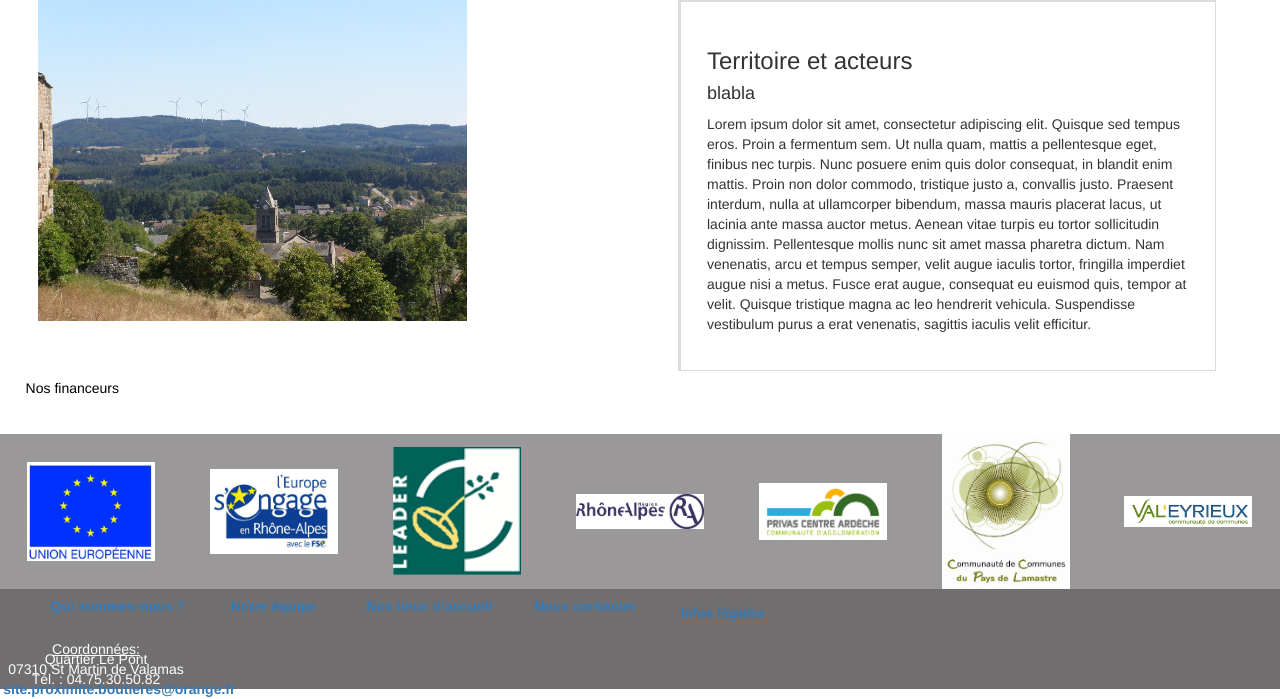
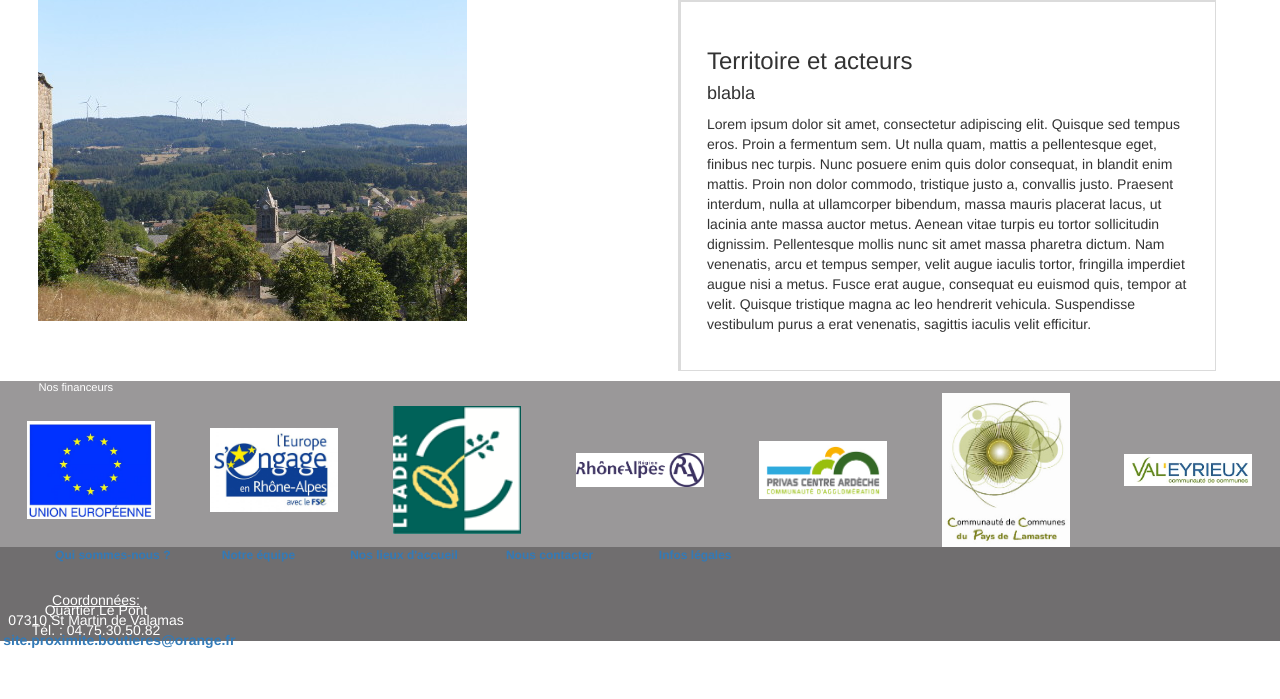
Before and after one commit to mariefontanel/site-proximite07, a PHP site: page / in a window 1280 px wide. Shown: the part 3754-4453 px from the top of the page. After the commit the page ends 4402 px from the top, so only its background shows below. Run offline with PHP 8.4, Linux system fonts and the light colour scheme.

Commit message:
aligenment menu bas dans footer, ajout titre bloc financeurs

```diff
--- a/_footer.php
+++ b/_footer.php
@@ -1,12 +1,13 @@
 <footer>
+	<div class="nav">
 	 	<ul class="menu">
-     <!-- <a href="index.php"><li><i class="fa fa-home fa-2x"></i></li></a> -->
 	     <a href="presentation.php"><li>Qui sommes-nous ?</li></a>
 	     <a href="equipe.php"><li>Notre équipe</li></a>
 	     <a href="lieux_accueil.php"><li>Nos lieux d'accueil</li></a>
 	     <a href="form_contact.php"><li>Nous contacter</li></a>
 		 <a href="infos_legales.php" class="infos_legales" >Infos légales</a>
 	   </ul>
+	 </div>
 
 	<div class="coordonnees">
 		<p class="intitule_coordonnees">Coordonnées:</p>
--- a/css/style.css
+++ b/css/style.css
@@ -464,10 +464,10 @@
 
 
 .bloc_financeurs{
-	text-align: center;
+	/*text-align: center;*/
 	background-color:#9A9899;
 	width: 100%;
-	margin-top: 3%;
+	/*margin-top: 3%;*/
 	display:flex;
 	justify-content:space-between;
 
@@ -479,14 +479,16 @@
 	margin:auto;
 }
 .titre_financeurs{
-	font-size: 1em;
-	color:black;
-	margin-left: 1%;
-	width: 100%;
+	font-size: 0.8em;
+	color:white;
+	margin-left: 3%;
 	margin-bottom: 0;
 
 }
-
+.bloc_titre_financeurs{
+	width: 100%;
+	background-color:#9A9899;
+}
 
 
 /*FOOTER*/
@@ -518,7 +520,7 @@
   }*/
 
 
-.bloc_nav  ul{
+/*.bloc_nav  ul{
 	border:1px solid #DBDBDB;
  	padding: 0;
 
@@ -528,9 +530,8 @@
 	display:block;
 	width: 90%;
 	/*padding-top: 2%*/;
-	margin-left: 3%;
-
-}
+	/*margin-left: 3%;*/
+/*}*/
 
 .menu {
   width: 60%;
@@ -538,15 +539,25 @@
 	justify-content:space-between;
 	align-content:space-around;
 	border:1 px black solid;
+	margin-left: 3%;
+	background-color: yellow;
 }
 
-.infos_legales{
+.nav{
+	width:100%;
+}
+
+.nav ul{
+	font-size: 12px;
+}
+
+/*.infos_legales{
 	margin-top: 2%;
 	margin-left: 2%;
 	text-decoration: underline;
 	width: 35%;
 
-}
+}*/
 
 /*.plan_site{
 	margin-top: 2%;
--- a/index.php
+++ b/index.php
@@ -16,7 +16,6 @@
 	</article>
 
 	<div class="bloc_presentation">
-		<iframe class="map" src="https://www.google.com/maps/embed?pb=!1m18!1m12!1m3!1d2824.2876532463283!2d4.36905!3d44.937819999999995!2m3!1f0!2f0!3f0!3m2!1i1024!2i768!4f13.1!3m3!1m2!1s0x47f5805cd934bd85%3A0x4291ed20b3f32cab!2sSite+de+Proximit%C3%A9+des+Bouti%C3%A8res!5e0!3m2!1sfr!2sfr!4v1441785993253" width="500" height="450" frameborder="0" style="border:0" allowfullscreen></iframe>
 
 		<div class="introduction">
 			<h3>Pôle d’ingénierie locale pour la création et le développement des activités et des emplois. </h3>
@@ -99,7 +98,6 @@
 
 	</div>
 
-	<!-- <a href="#top" class ="lien_retour_top">haut de page</a> -->
 
 	<div class="bloc_img_associations">
 		<div class="img_associations">
@@ -160,7 +158,7 @@
 			<p>Lorem ipsum dolor sit amet, consectetur adipiscing elit. Quisque sed tempus eros. Proin a fermentum sem. Ut nulla quam, mattis a pellentesque eget, finibus nec turpis. Nunc posuere enim quis dolor consequat, in blandit enim mattis. Proin non dolor commodo, tristique justo a, convallis justo. Praesent interdum, nulla at ullamcorper bibendum, massa mauris placerat lacus, ut lacinia ante massa auctor metus. Aenean vitae turpis eu tortor sollicitudin dignissim. Pellentesque mollis nunc sit amet massa pharetra dictum. Nam venenatis, arcu et tempus semper, velit augue iaculis tortor, fringilla imperdiet augue nisi a metus. Fusce erat augue, consequat eu euismod quis, tempor at velit. Quisque tristique magna ac leo hendrerit vehicula. Suspendisse vestibulum purus a erat venenatis, sagittis iaculis velit efficitur.</p>
 		</div>
 	</div>
-	<div class="titre_financeurs">
+	<div class="bloc_titre_financeurs">
 			<h4 class ="titre_financeurs">Nos financeurs</h4>
 		</div>
 	<?php include("_financeurs.php"); ?>
```
Lines whose indentation alone changed are shown as unchanged.
